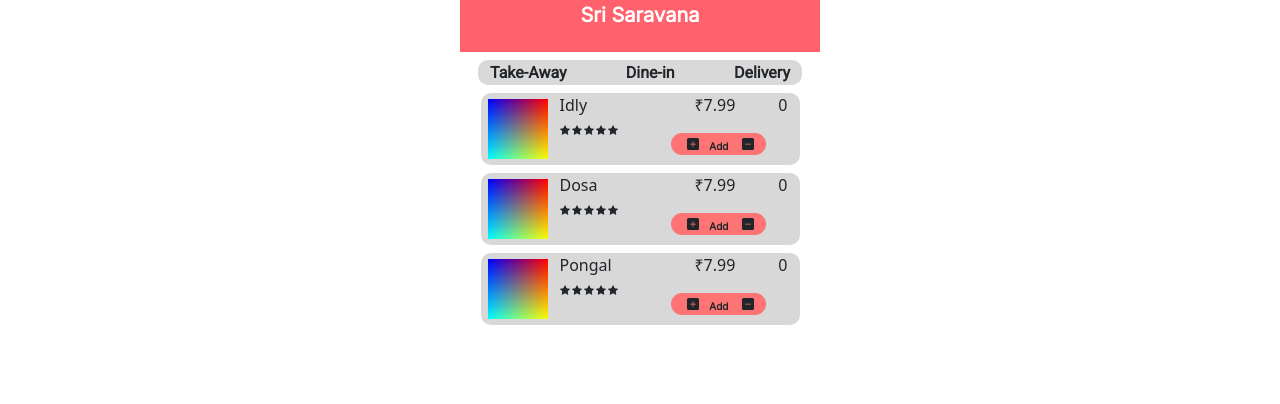
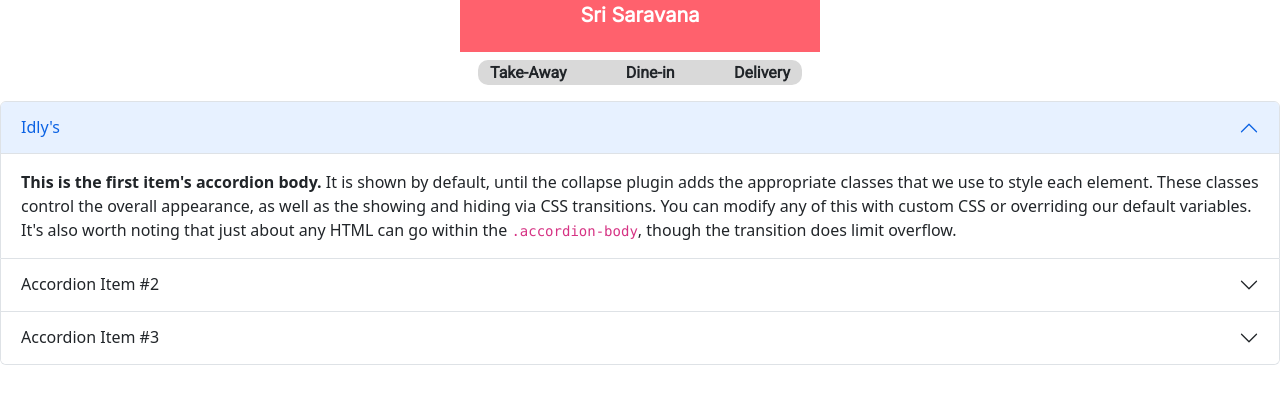
Before and after one commit to gokul-ceo/resordering, a React (Create React App) app: page / in a window 1280 px wide. Shown: the top 404 px of the page. Built offline with nearby package versions, Linux system fonts and the light colour scheme.

Commit message:
restored all changes

```diff
--- a/public/index.html
+++ b/public/index.html
@@ -14,6 +14,8 @@
     <link rel="preconnect" href="https://fonts.googleapis.com">
     <link rel="preconnect" href="https://fonts.gstatic.com" crossorigin>
     <link href="https://fonts.googleapis.com/css2?family=Inter&family=Kanit&family=Montserrat&family=Poppins&family=Roboto&display=swap" rel="stylesheet">
+    <link href="https://cdn.jsdelivr.net/npm/bootstrap@5.2.1/dist/css/bootstrap.min.css" rel="stylesheet" integrity="sha384-iYQeCzEYFbKjA/T2uDLTpkwGzCiq6soy8tYaI1GyVh/UjpbCx/TYkiZhlZB6+fzT" crossorigin="anonymous">
+<script src="https://cdn.jsdelivr.net/npm/bootstrap@5.2.1/dist/js/bootstrap.bundle.min.js" integrity="sha384-u1OknCvxWvY5kfmNBILK2hRnQC3Pr17a+RTT6rIHI7NnikvbZlHgTPOOmMi466C8" crossorigin="anonymous"></script>
     <title>Order@srisaravana</title>
   </head>
   <body>
--- a/src/ADD.jsx
+++ /dev/null
@@ -1,39 +0,0 @@
-import React from 'react';
-import { AddIcon, MinusIcon } from './Icons';
-const style={
-    add:{
-        width:'95px',
-        height:'1.4rem',
-        borderRadius:'24px',
-        backgroundColor:'#FE7474'
-    },
-    iconstyle:{
-        width:'12px',
-        height:'12px',
-        marginBottom:'5px',
-        marginLeft:'4px'
-    },
-    spanstyle:{
-        margin:'.6rem',
-        position:'relative',
-        bottom:'.2rem',
-        fontSize:'10px',
-        fontWeight:'bold',
-        fontFamily:'Inter,sans-serif',
-        userSelect:'none'
-    }
-}
-function ADD(props){
-    // console.log(props);
-
-    return <>
-
-    <div style={style.add} className="container my-3 ms-2 text-center d-flex justify-content-between">
-        <AddIcon action={props.addaction}  style={style} />
-       <span style={style.spanstyle}>Add</span>
-       <MinusIcon action={props.subaction}   style={style} />
-    </div>
-    </>
-}
-
-export default ADD;
--- a/src/App.jsx
+++ b/src/App.jsx
@@ -2,15 +2,14 @@
 import 'bootstrap/dist/css/bootstrap.min.css';
 import OrderHeader from './OrderHeader';
 import OrderType from './OrderType';
-import { MenuItem } from './Itemdiv';
+import MenuDisplay from './MenuDisplay/MenuDisplay';
 
 function App(){
   return <>
   <OrderHeader/>
   <OrderType/>
-  <MenuItem name={'Idly'} />
-  <MenuItem name={'Dosa'}/>
-  <MenuItem name={'Pongal'}/>
+  <MenuDisplay/>
+
 
   </>
 }
--- a/src/Icons.jsx
+++ b/src/Icons.jsx
@@ -1,6 +1,4 @@
 import React from "react";
-import {useDispatch } from "react-redux";
-import { increment } from "./redux/feature/Quantity/quantitySlice";
 export function StarIcon(props){
     return <>
     <svg xmlns="http://www.w3.org/2000/svg" style={props.style.iconstyle}  fill="currentColor" className="bi bi-star" viewBox="0 0 16 16">
@@ -9,9 +7,7 @@
     </>
 }
 export function AddIcon(props){
-
-  const dispatch = useDispatch()
-    return <><div onClick={()=>dispatch(increment())} value='1' style={{height:'20px',margin:'0'}}><svg xmlns="http://www.w3.org/2000/svg" style={props.style.iconstyle}  fill="currentColor"  className="bi bi-plus-square-fill" viewBox="0 0 16 16">
+    return <><div onClick={props.action} value='1' style={{height:'20px',margin:'0'}}><svg xmlns="http://www.w3.org/2000/svg" style={props.style.iconstyle}  fill="currentColor"  className="bi bi-plus-square-fill" viewBox="0 0 16 16">
     <path d="M2 0a2 2 0 0 0-2 2v12a2 2 0 0 0 2 2h12a2 2 0 0 0 2-2V2a2 2 0 0 0-2-2H2zm6.5 4.5v3h3a.5.5 0 0 1 0 1h-3v3a.5.5 0 0 1-1 0v-3h-3a.5.5 0 0 1 0-1h3v-3a.5.5 0 0 1 1 0z"/>
   </svg>
   </div>
--- a/src/Itemdiv.jsx
+++ /dev/null
@@ -1,62 +0,0 @@
-import React, { useState } from "react";
-import 'bootstrap/dist/css/bootstrap.min.css';
-import { useSelector } from "react-redux";
-import { StarIcon } from "./Icons";
-import ADD from "./ADD";
-const style={
-    maindiv:{
-        height:'72px',
-        width:'319px',
-        borderRadius:'10px',
-        backgroundColor:'#D8D8D8'
-    },
-    image:{
-        width:'60px',
-        height:'60px',
-        margin:'6px 0 0 -5px'
-    },
-    iconstyle:{
-        width:'10px',
-        height:'10px',
-        padding:'0',
-        marginRight:'2px'
-
-    },
-    stardiv:{
-        padding:'0',
-    }
-}
-export function MenuItem(props){
-    const[quantity,setquantity] = useState(0)
-    function increment(){
-        setquantity(quantity + 1)
-    }
-    function decrement(){
-        if(!quantity<=0){
-            setquantity(quantity-1)
-        }
-    }
-    const count = useSelector(state=> state.quantity.value)
-    return <>
-    <div style={style.maindiv} className="container-sm d-flex my-2">
-      <img style={style.image} src={require("./image.png")} alt="sample_image"/>
-      <div className="container-sm">
-        <span style={{userSelect:'none'}} >{props.name}</span>
-        <div style={style.stardiv} className="container-sm  d-inline-flex">
-            <StarIcon style={style}/>
-            <StarIcon style={style}/>
-            <StarIcon style={style}/>
-            <StarIcon style={style}/>
-            <StarIcon style={style}/>
-
-
-        </div>
-      </div>
-      <div className="container text-center">
-        <span style={{userSelect:'none'}} >₹7.99</span>
-        <ADD addaction={increment} subaction = {decrement}/>
-      </div>
-      <span style={{userSelect:'none'}}>{count}</span>
-    </div>
-    </>
-}
--- /dev/null
+++ b/src/MenuDisplay/MenuAccordion/MenuAccordion.jsx
@@ -0,0 +1,47 @@
+import React from "react";
+import 'bootstrap/dist/css/bootstrap.min.css';
+
+function MenuAccordion(){
+    return <>
+    <div class="accordion my-3" id="accordionPanelsStayOpenExample">
+  <div class="accordion-item">
+    <h2 class="accordion-header" id="panelsStayOpen-headingOne">
+      <button class="accordion-button" type="button" data-bs-toggle="collapse" data-bs-target="#panelsStayOpen-collapseOne" aria-expanded="true" aria-controls="panelsStayOpen-collapseOne">
+        Idly's
+      </button>
+    </h2>
+    <div id="panelsStayOpen-collapseOne" class="accordion-collapse collapse show" aria-labelledby="panelsStayOpen-headingOne">
+      <div class="accordion-body">
+        <strong>This is the first item's accordion body.</strong> It is shown by default, until the collapse plugin adds the appropriate classes that we use to style each element. These classes control the overall appearance, as well as the showing and hiding via CSS transitions. You can modify any of this with custom CSS or overriding our default variables. It's also worth noting that just about any HTML can go within the <code>.accordion-body</code>, though the transition does limit overflow.
+      </div>
+    </div>
+  </div>
+  <div class="accordion-item">
+    <h2 class="accordion-header" id="panelsStayOpen-headingTwo">
+      <button class="accordion-button collapsed" type="button" data-bs-toggle="collapse" data-bs-target="#panelsStayOpen-collapseTwo" aria-expanded="false" aria-controls="panelsStayOpen-collapseTwo">
+        Accordion Item #2
+      </button>
+    </h2>
+    <div id="panelsStayOpen-collapseTwo" class="accordion-collapse collapse" aria-labelledby="panelsStayOpen-headingTwo">
+      <div class="accordion-body">
+        <strong>This is the second item's accordion body.</strong> It is hidden by default, until the collapse plugin adds the appropriate classes that we use to style each element. These classes control the overall appearance, as well as the showing and hiding via CSS transitions. You can modify any of this with custom CSS or overriding our default variables. It's also worth noting that just about any HTML can go within the <code>.accordion-body</code>, though the transition does limit overflow.
+      </div>
+    </div>
+  </div>
+  <div class="accordion-item">
+    <h2 class="accordion-header" id="panelsStayOpen-headingThree">
+      <button class="accordion-button collapsed" type="button" data-bs-toggle="collapse" data-bs-target="#panelsStayOpen-collapseThree" aria-expanded="false" aria-controls="panelsStayOpen-collapseThree">
+        Accordion Item #3
+      </button>
+    </h2>
+    <div id="panelsStayOpen-collapseThree" class="accordion-collapse collapse" aria-labelledby="panelsStayOpen-headingThree">
+      <div class="accordion-body">
+        <strong>This is the third item's accordion body.</strong> It is hidden by default, until the collapse plugin adds the appropriate classes that we use to style each element. These classes control the overall appearance, as well as the showing and hiding via CSS transitions. You can modify any of this with custom CSS or overriding our default variables. It's also worth noting that just about any HTML can go within the <code>.accordion-body</code>, though the transition does limit overflow.
+      </div>
+    </div>
+  </div>
+</div>
+    </>
+
+}
+export default MenuAccordion;
--- /dev/null
+++ b/src/MenuDisplay/MenuDisplay.jsx
@@ -0,0 +1,11 @@
+import React from "react";
+import 'bootstrap/dist/css/bootstrap.min.css';
+import MenuAccordion from "./MenuAccordion/MenuAccordion";
+
+function MenuDisplay(){
+    return <>
+    <MenuAccordion/>
+    </>
+}
+
+export default MenuDisplay;
--- /dev/null
+++ b/src/redux/feature/checkout/checkout.js
@@ -0,0 +1,15 @@
+import { createSlice } from "@reduxjs/toolkit";
+export const checkoutSlice = createSlice({
+    name:'FinalCheckoutArray',
+    initialState:{
+        finalarray:[]
+    },reducers:{
+        AddOrders:(state,action) => {
+            state.finalarray.push(action.payload)
+        }
+    }
+})
+
+
+export const {AddOrders} = checkoutSlice.actions
+export default checkoutSlice.reducer;
--- a/src/redux/store.js
+++ b/src/redux/store.js
@@ -1,7 +1,9 @@
 import {configureStore} from '@reduxjs/toolkit'
 import quantityReducer from './feature/Quantity/quantitySlice'
+import checkoutReducer from './feature/checkout/checkout'
 export default configureStore({
     reducer:{
-        quantity:quantityReducer
+        quantity:quantityReducer,
+        orders: checkoutReducer
     }
 })
```
Also changed, not shown: src/checkout/checkout.jsx (added), 1 other file (tests, documents, lock files or other folders).
